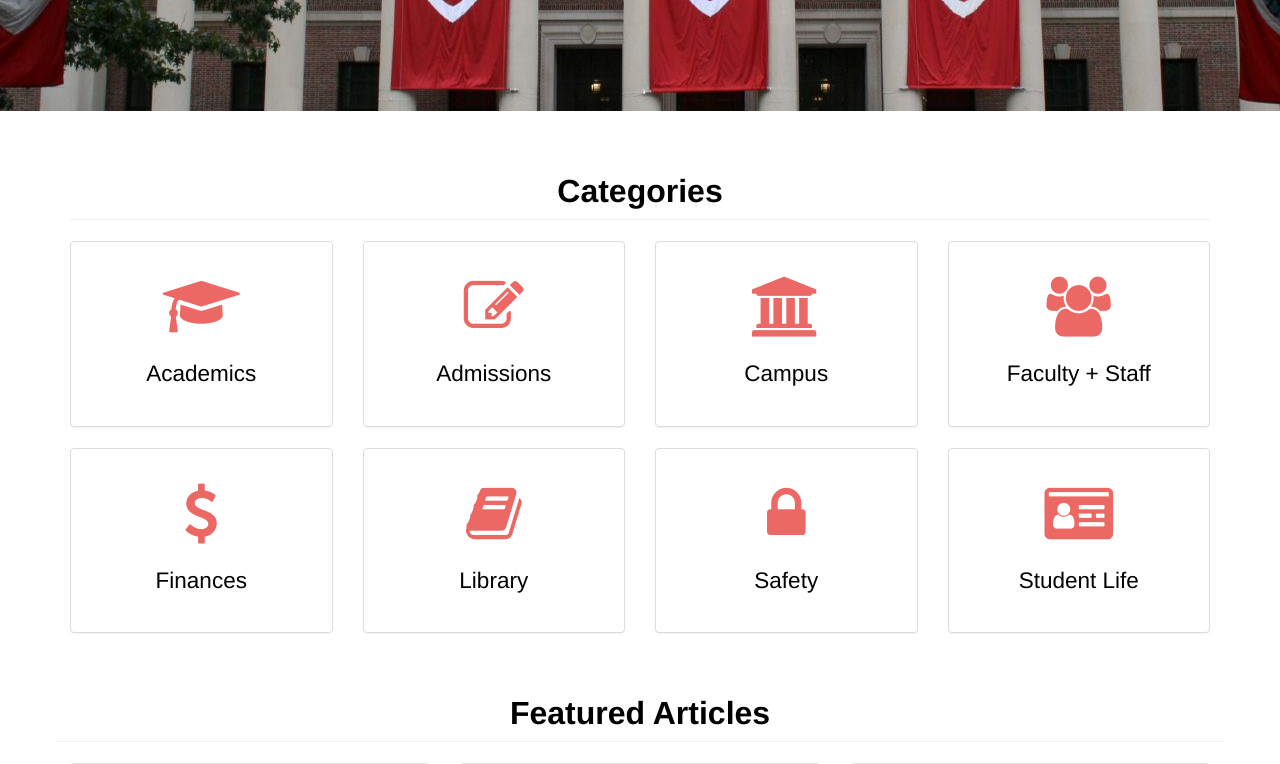
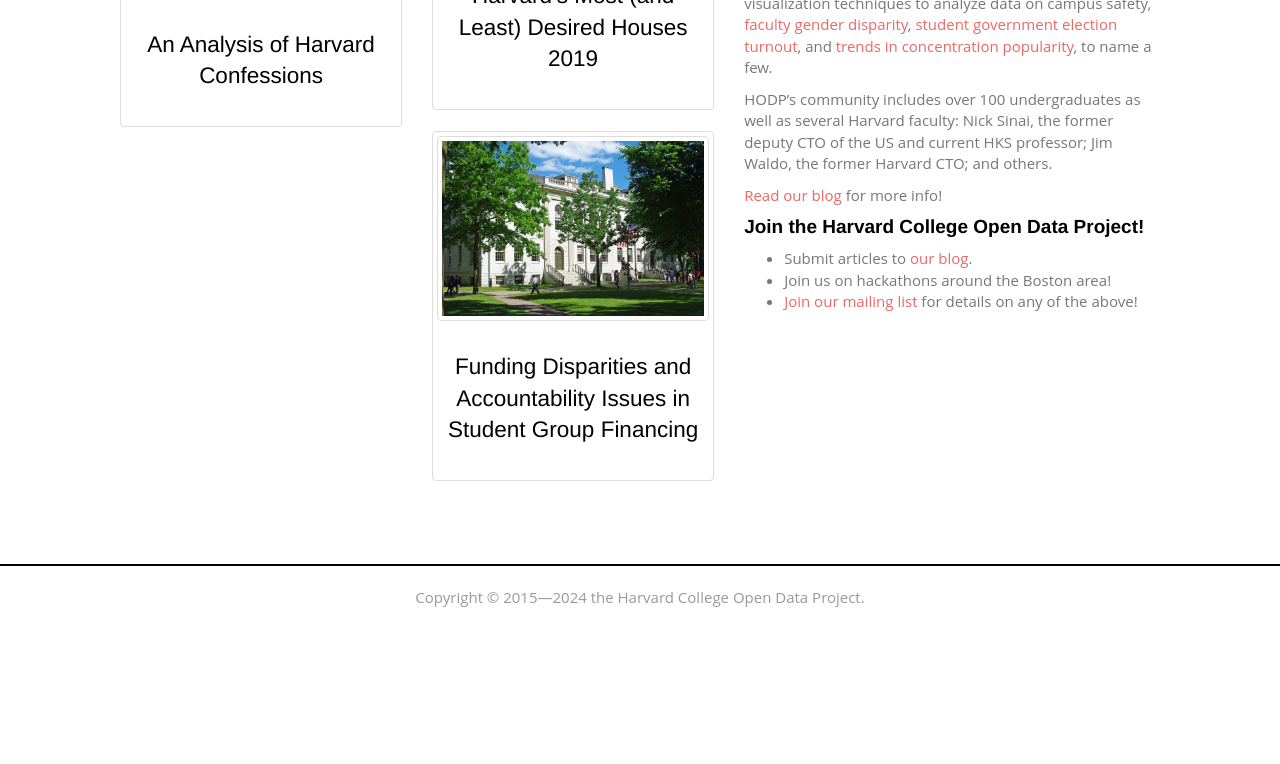
Before and after one commit to Eandalf7h/HarvardOpenData, a Flask app: page / in a window 1280 px wide. Shown: the part 450-1214 px from the top of the page. After the commit the page ends 1057 px from the top, so only its background shows below. Run offline with Flask 2, Linux system fonts and the light colour scheme; some libraries are stand-ins or nearby versions; some web fonts are replaced.

Commit message:
Restructured landing page

```diff
--- a/data/people.yml
+++ b/data/people.yml
@@ -85,12 +85,12 @@ people:
         house: Currier
         year: 2021
         image: kevin-bi.jpg
-        bio: I'm a sophomore in Currier studying Applied Math with a focus in Economics. In my free time, I like to read, play card games, and watch sports.
+        bio: I'm a junior in Currier studying Applied Math with a focus in Economics. In my free time, I like to read, play card games, and watch sports.
     -   name: Lucy Li
         role: vp
         house: Adams
         year: 2021
-        bio: I'm a sophomore in Adams interested in data, tech, and politics. Outside of HODP, I play violin in HRO and volunteer through PBHA.
+        bio: I'm a junior in Adams interested in data, tech, and politics. Outside of HODP, I play violin in HRO and volunteer through PBHA.
         image: lucy-li.jpg
     -   name: Flora DiCara
         role: contributor
--- a/static/css/homepage.css
+++ b/static/css/homepage.css
@@ -1,7 +1,14 @@
-nav.navbar {
-  margin-bottom: 0 !important; }
-
 #backdrop {
   background-image: url("/static/img/backgrounds/widener.jpg");
   background-position: 50% 40%;
   min-height: 500px; }
+
+@media (min-width: 1200px) {
+  #landing {
+    width: 1100px;
+  }
+
+  nav.navbar {
+    margin-top: 2em !important;
+    margin-bottom: 2em !important; }
+}
--- a/templates/_includes/footer.html
+++ b/templates/_includes/footer.html
@@ -1,5 +1,6 @@
-<footer class="page-footer footer">
-  <div class="container">
+<footer class="page-footer footer" style="background-color: #ffffff;">
+  <hr style="border-top: 2px solid black;"/>
+  <div class="container-fluid" style="padding-bottom: 0.5em; text-align: center;">
     <p class="text-muted">
         Copyright &copy; 2015—<script>document.write(new Date().getFullYear())</script> the Harvard College Open Data Project.
     </p>
--- a/templates/_includes/header.html
+++ b/templates/_includes/header.html
@@ -1,14 +1,14 @@
-<nav class="navbar navbar-inverse navbar-static-top">
+<nav class="navbar navbar-static-top">
     <div class="container">
-        <div class="navbar-header">
+        <div class="nav">
             <button type="button" class="navbar-toggle collapsed" data-toggle="collapse" data-target="#navbar" aria-expanded="false" aria-controls="navbar">
                 <span class="sr-only">Toggle navigation</span>
                 <span class="icon-bar"></span>
                 <span class="icon-bar"></span>
                 <span class="icon-bar"></span>
             </button>
-            <a href="/">
-                <img class="navbar-brand" src="/static/img/logo1.png" href="/"/>
+            <a href="/" class="navbar-brand">
+                <img class="d-inline-block align-top" src="/static/img/textlogo.png" height="60" href="/"/>
             </a>
         </div>
         <div id="navbar" class="navbar-collapse collapse">
@@ -28,10 +28,22 @@
                         </a>
                     </li>
                 {% endfor %}
+                <form action="/catalog" method="GET">
+                    <div class="input-group input-group-sm">
+                        <input type="text" id="catalog-search-text" class="form-control" name="q" placeholder="Search for Harvard open datasets">
+                        <span class="input-group-btn">
+                        <button class="btn btn-primary">
+                            <i class="fa fa-search"></i>
+                            Search
+                        </button>
+                    </span>
+                    </div>
+                    </form>
                 {% if site.pages.more %}
                     <li class="dropdown">
                         <a href class="dropdown-toggle" data-toggle="dropdown">
-                    More <span class="caret"></span></a>
+                            More <span class="caret"></span>
+                        </a>
                         <ul class="dropdown-menu">
                             {% for link in site.pages.more %}
                             <li>
@@ -46,4 +58,5 @@
             </ul>
         </div><!--/.nav-collapse -->
     </div>
+    <hr style="border-top: 2px solid black;"/>
 </nav>
--- a/templates/index.html
+++ b/templates/index.html
@@ -1,26 +1,56 @@
 {% extends 'default.html' %}
 
 {% block content %}
-    <div id="backdrop">
-    <div class="container">
+    <!-- These articles are populated from the HODP Medium -->
+    <div class="container-fluid" id = "landing" style="float: none; margin: 0 auto;">
+        <div class="col-md-7">
+            <div class="row" id = "articles">
+                    {% for i, article in featured %}
+                        <div class="col-md-6">
+                            <a id = "articlelink{{ i }}" href="{{ article.url }}">
+                            <div class="thumbnail">
+                                <img id = "articleimg{{ i }}" src="/static/img/featured/{{ article.imgsrc }}" class="img-thumbnail img-responsive" alt="Image" />
+                                <div class="caption">
+                                    <p>
+                                        <h2 class="text-center lead" id = "articletitle{{ i }}"> {{ article.name }}</h2>
+                                    </p>
+                                </div>
+                            </div>
+                            </a>
+                        </div>
 
-
-        <div class="title">
-            <!-- <h2 class="text-white lead"><em>The Harvard Open Data Project presents</em></h2> -->
-        <h1 class="text-white">Harvard's First Open Data Catalog</h1>
+                    {% endfor %}
+                </div>
         </div>
-
-        <form action="/catalog" method="GET">
-        <div class="input-group input-group-lg">
-            <input type="text" id="catalog-search-text" class="form-control" name="q" placeholder="Search for Harvard open datasets">
-            <span class="input-group-btn">
-            <button class="btn btn-primary">
-                <i class="fa fa-search"></i>
-                Search
-            </button>
-        </span>
+        <div class="col-md-5">
+            <h2>
+                Harvard Open Data Project
+            </h2>
+            <p>The Harvard College Open Data Project (HODP) is a student-faculty group that aims to increase transparency and solve problems on campus using public Harvard data. </p>
+            <p>
+            Our flagship product is Harvard’s <a href="/catalog">first open data catalog,</a> where we’ve gathered dozens of public Harvard datasets in a free repository. We’ve used data science and data visualization techniques to analyze data on campus safety, <a href="https://medium.com/harvard-open-data-project/gender-disparity-in-harvard-faculty-b253ae949a56">faculty gender disparity</a>, <a href="https://medium.com/harvard-open-data-project/you-too-could-have-won-the-dunster-uc-election-131400dce0dc">student government election turnout</a>, and <a href="https://medium.com/harvard-open-data-project/from-ec-to-tech-how-harvard-students-are-changing-concentrations-b748b55ed35b">trends in concentration popularity</a>, to name a few.
+            </p>
+            <p>
+            HODP’s community includes over 100 undergraduates as well as several Harvard faculty: Nick Sinai, the former deputy CTO of the US and current HKS professor; Jim Waldo, the former Harvard CTO; and others.
+            </p>
+            <p> <a href="https://medium.com/harvard-open-data-project">Read our blog</a> for more info!
+            </p>
+            <h4>Join the Harvard College Open Data Project!</h4>
+            <ul>
+                <!-- <li>
+                    Attend our open hack nights on Sundays from 6-8pm in Cabot Library basement, LL09.
+                </li> -->
+                <li>
+                    Submit articles to <a href="https://medium.com/harvard-open-data-project">our blog</a>.
+                </li>
+                <li>
+                    Join us on hackathons around the Boston area!
+                </li>
+                <li>
+                    <a href="https://groups.google.com/forum/#!forum/harvard-open-data">Join our mailing list</a> for details on any of the above!
+                </li>
+            </ul>
         </div>
-        </form>
     </div>
     </div>
 
@@ -31,42 +61,5 @@
         </div>
     </div> -->
 
-    <div class="container">
-    <h2 class="page-header text-centered">Categories</h2>
-    <div class="row">
-        {% for category in categories %}
-        <div class="col-xs-6 col-sm-3">
-            <a href="/catalog/?category={{ category.slug }}">
-                <div class="panel panel-default">
-                <div class="panel-body">
-                    <p class="text-center text-primary"><i class="fa fa-4x fa-{{ category.icon }}"></i></p>
-                    <h2 class="text-center lead">{{ category.name }}</h2>
-                </div>
-                </div>
-            </a>
-        </div>
-        {% endfor %}
-    </div>
-
-    <!-- These articles are populated from the HODP Medium -->
-    <div class="row" id = "articles">
-        <h2 class="page-header text-centered">Featured  Articles</h2>
-        {% for i, article in featured %}
-            <div class="col-md-4">
-                <a id = "articlelink{{ i }}" href="{{ article.url }}">
-                <div class="thumbnail">
-                    <img id = "articleimg{{ i }}" src="/static/img/featured/{{ article.imgsrc }}" class="img-thumbnail img-responsive" alt="Image" />
-                    <div class="caption">
-                        <p>
-                            <h2 class="text-center lead" id = "articletitle{{ i }}"> {{ article.name }}</h2>
-                        </p>
-                    </div>
-                </div>
-                </a>
-            </div>
-
-        {% endfor %}
-    </div>
-
     </div>
 {% endblock %}
```
Also changed, not shown: static/img/textlogo.png (added). Lines whose indentation alone changed are shown as unchanged.
